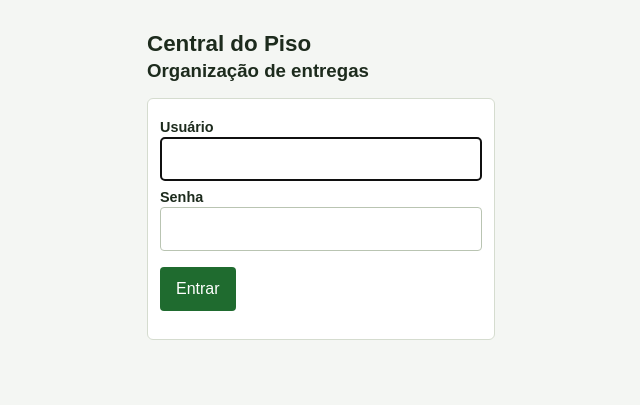
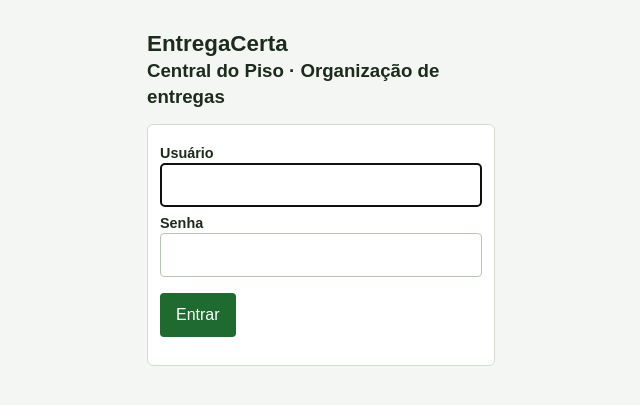
Before and after one commit to mhccsouza/entregacerta, a PHP site: page /login.php in a window 1280 px wide. Shown: the top 405 px of the page, without its empty margins (319-959 px from the left). Run offline with PHP 8.4, Linux system fonts and the light colour scheme.

Commit message:
feat: nome do sistema e da loja configuráveis para reuso em outras lojas

```diff
--- a/inc/config.php
+++ b/inc/config.php
@@ -4,4 +4,6 @@ if (is_file(__DIR__ . '/config.local.php')) { require __DIR__ . '/config.local.p
 defined('DB_DSN')  || define('DB_DSN',  'mysql:host=localhost;dbname=SEU_BANCO;charset=utf8mb4');
 defined('DB_USER') || define('DB_USER', 'SEU_USUARIO');
 defined('DB_PASS') || define('DB_PASS', 'SUA_SENHA');
+defined('NOME_SISTEMA') || define('NOME_SISTEMA', 'EntregaCerta');   // nome do produto
+defined('NOME_LOJA')    || define('NOME_LOJA', 'Central do Piso');    // troque para outra loja
 date_default_timezone_set('America/Bahia');
--- a/inc/layout.php
+++ b/inc/layout.php
@@ -11,8 +11,8 @@ function topo(string $titulo, array $perfis = []): array {
         'pendencias.php' => ['Pendências', ['admin','rota','balcao']],
     ];
     echo '<!doctype html><html lang="pt-BR"><head><meta charset="utf-8"><meta name="viewport" content="width=device-width,initial-scale=1">';
-    echo '<title>' . h($titulo) . ' – Central do Piso</title><link rel="stylesheet" href="style.css"></head><body>';
-    echo '<header class="no-print"><strong>Central do Piso</strong><nav>';
+    echo '<title>' . h($titulo) . ' – ' . h(NOME_SISTEMA) . ' · ' . h(NOME_LOJA) . '</title><link rel="stylesheet" href="style.css"></head><body>';
+    echo '<header class="no-print"><strong>' . h(NOME_SISTEMA) . ' · ' . h(NOME_LOJA) . '</strong><nav>';
     foreach ($menu as $arq => [$nome, $ok]) {
         if ($u['perfil'] === 'admin' || in_array($u['perfil'], $ok, true)) { echo '<a href="' . $arq . '">' . h($nome) . '</a>'; }
     }
--- a/public/login.php
+++ b/public/login.php
@@ -11,8 +11,8 @@ if ($_SERVER['REQUEST_METHOD'] === 'POST') {
     }
     $erro = 'Usuário ou senha incorretos.';
 }
-?><!doctype html><html lang="pt-BR"><head><meta charset="utf-8"><meta name="viewport" content="width=device-width,initial-scale=1"><title>Entrar – Central do Piso</title><link rel="stylesheet" href="style.css"></head>
-<body><main style="max-width:380px"><h1>Central do Piso<br><small>Organização de entregas</small></h1>
+?><!doctype html><html lang="pt-BR"><head><meta charset="utf-8"><meta name="viewport" content="width=device-width,initial-scale=1"><title>Entrar – <?= h(NOME_SISTEMA) ?></title><link rel="stylesheet" href="style.css"></head>
+<body><main style="max-width:380px"><h1><?= h(NOME_SISTEMA) ?><br><small><?= h(NOME_LOJA) ?> · Organização de entregas</small></h1>
 <?php if ($erro): ?><p class="erro"><?= h($erro) ?></p><?php endif; ?>
 <form method="post" class="card"><?= csrf_campo() ?>
 <label for="login">Usuário</label><input id="login" name="login" autocomplete="username" required autofocus>
```
Also changed, not shown: README.md.
